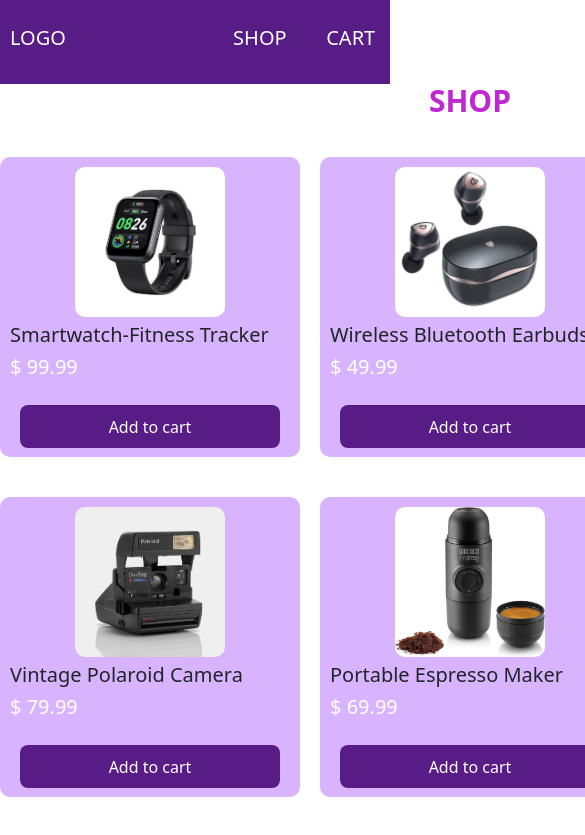
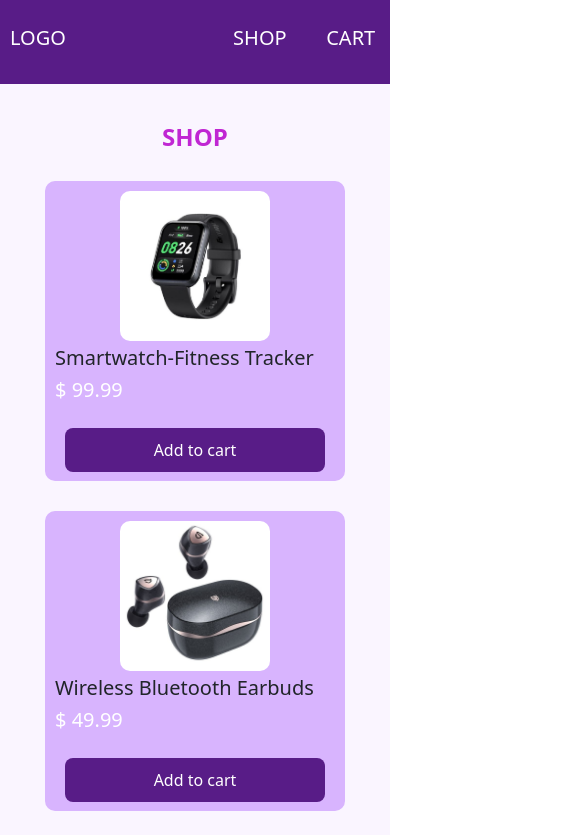
Before and after one commit to Peterngacha85/ecommerce, a React (Vite) app: page / in a window 390 px wide. Shown: the top 835 px of the page, 585 px wide, since content can reach past the window. Built offline with nearby package versions, Linux system fonts and the light colour scheme.

Commit message:
under development

```diff
--- a/src/pages/data.jsx
+++ b/src/pages/data.jsx
@@ -159,7 +159,7 @@ const productData = [
       id: 27,
       name: "Security Camera System",
       price: 129.99,
-      image: "/public/images/Home Security Camera System.jpeg",
+      image: "images/Security Camera System.jpeg",
     },
     {
       id: 28,
--- a/src/styles/shop.css
+++ b/src/styles/shop.css
@@ -1,3 +1,13 @@
+.shop{
+    width: 100vw;
+    display: flex;
+    flex-direction: column;
+    justify-content: center;
+    align-items: center;
+    /* margin-top: 10svh; */
+    background-color:#FAF5FF;
+
+}
 .products-container{
     display: grid;
     grid-template-columns: repeat(auto-fit, minmax(300px, 1fr));
@@ -12,7 +22,20 @@
     font-size: 30px;
     font-weight: 700;
     text-align: center;
-    margin: 60px 0 30px 0;
+    margin: 30px 0 30px 0;
     text-transform: uppercase;
     color: #C026D3;
 }
+@media (max-width: 600px) {
+    .products-container {
+        grid-template-columns: repeat(auto-fit, minmax(200px, 1fr));
+        gap: 10px;
+        margin: 0;
+        max-width: none;
+    }
+
+    .shop-title {
+        font-size: 24px;
+        margin: 40px 0 20px 0;
+    }
+}
```
